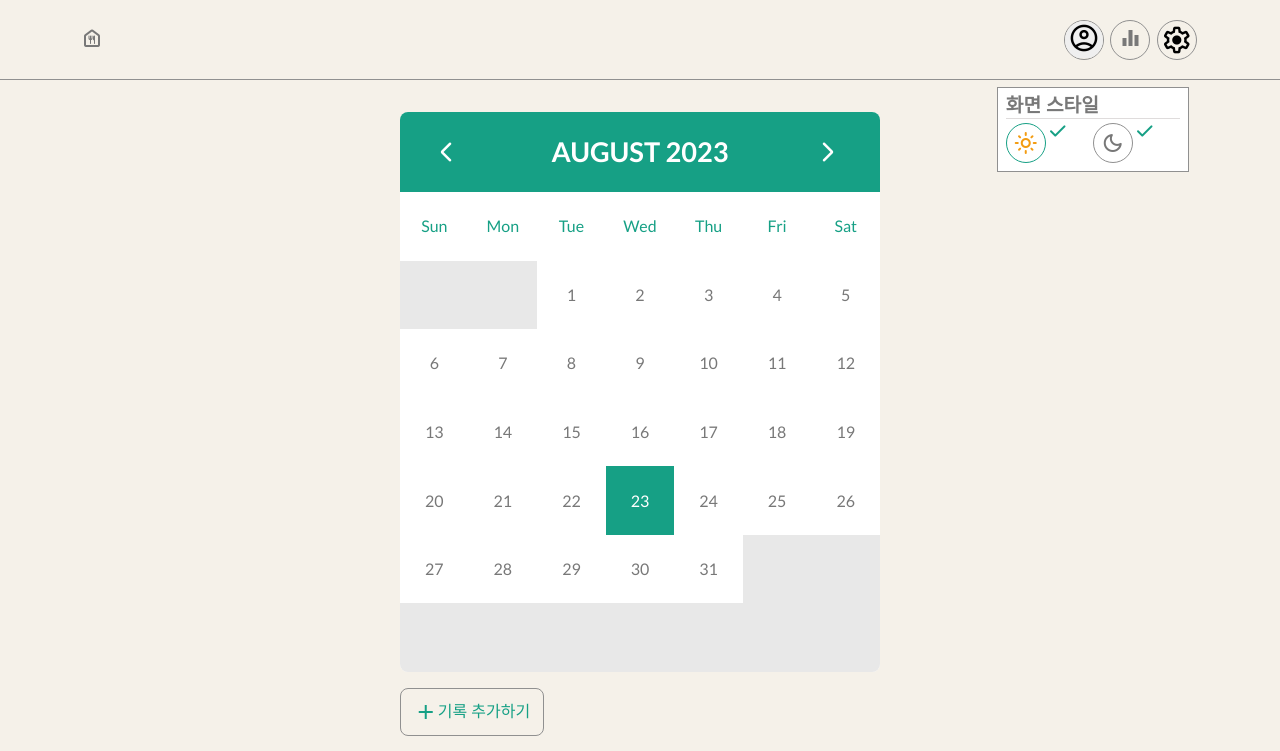
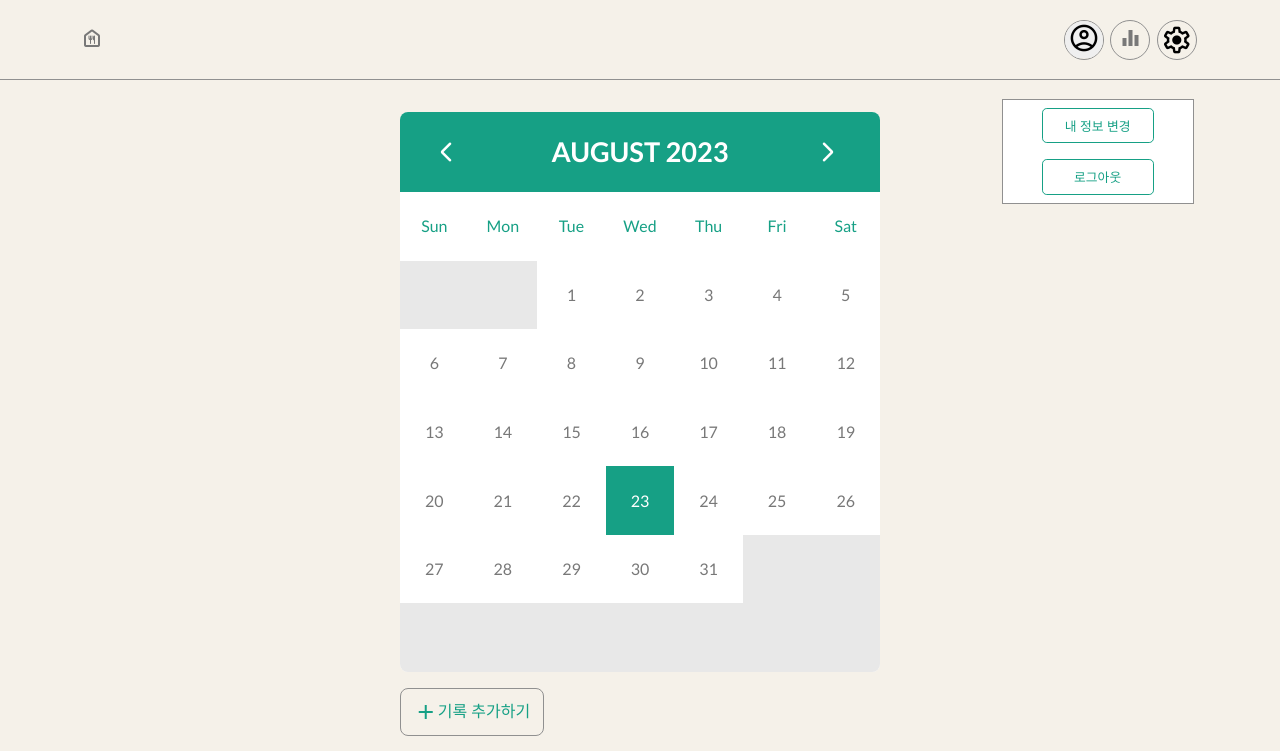
Before and after one commit to Galaxy-104/project1_WebService, a website: page Front-end/html/records/home.html in a window 1280 px wide. Both pictures are taken after a click on the button "account_circle". Shown: the top 751 px of the page. Drawn offline with nearby package versions, Linux system fonts and the light colour scheme.

Commit message:
nav 계정, 모드 설정 클릭이벤트 추가

```diff
--- a/Front-end/CSS/nav.css
+++ b/Front-end/CSS/nav.css
@@ -68,6 +68,9 @@ nav div.set-account{
     align-items: center;
     background: #fff;
 }
+nav div.set-account.active{
+    display: flex;
+}
 nav div.set-account > div{
     margin: .5rem;
     width: 7rem;
@@ -125,14 +128,18 @@ nav .set-btn button span{
 }
 /* 설정 창 */
 nav .setting{
-    display: block;
+    display: none;
+    flex-direction: column;
     position: absolute;
-    bottom: -7rem;
+    bottom: -8rem;
     right: .5rem;
     border: 1px solid #909090;
     width: 12rem;
     padding: .5rem;
     background-color: #fff;
+}
+nav .setting.active{
+    display: flex;
 }
 /* 모드 설정 */
 nav .setting .mode{
@@ -142,8 +149,8 @@ nav .setting .mode{
 nav .setting .mode h3{
     grid-column: 1 / 3;
     font-size: 1.2rem;
-    padding-bottom: .2rem;
-    margin-bottom: .2rem;
+    padding-bottom: .5rem;
+    margin-bottom: .5rem;
     border-bottom: 1px solid rgb(223, 220, 220);
 }
 nav .setting .mode > div{
@@ -155,17 +162,19 @@ nav .setting .mode > div{
     display: flex;
     justify-content: center;
     align-items: center;
+    position: relative;
+    margin: 0 1rem;
 }
-nav .setting .mode > div span{
-    position: relative;
-}
-nav .setting .mode > div span span{
+nav .setting .mode > div span:nth-child(2){
     position: absolute;
-    top: -.75rem;
-    right: -2rem;
+    top: -.5rem;
+    right: -1.5rem;
     color: var(--primary-color);
 }
 nav .setting .mode > div.active{
     border-color: var(--primary-color);
     color: var(--yellow-1);
 }
+nav .setting .mode div.dark-mode span:nth-child(2){
+    display: none;
+}
--- a/Front-end/JavaScript/nav.js
+++ b/Front-end/JavaScript/nav.js
@@ -1 +1,44 @@
 const nav = document.querySelector('nav')
+const logo = nav.querySelector('div.logo')
+const btns = nav.querySelector('div.btns')
+const account = nav.querySelector('div.account button')
+const accountWindow = nav.querySelector('div.set-account')
+const setting = nav.querySelector('div.set-btn button')
+const settingWindow = nav.querySelector('div.setting')
+const mode = settingWindow.querySelector('div.mode')
+const lightMode = mode.querySelector('div.light-mode')
+const darkMode = mode.querySelector('div.dark-mode')
+const lightModeCheck = lightMode.querySelector('span:nth-child(2)')
+const darkModeCheck = darkMode.querySelector('span:nth-child(2')
+
+
+btns.addEventListener('click', function(e){
+    if(e.target.parentNode === account){
+        accountWindow.classList.toggle('active')
+        settingWindow.classList.remove('active')
+    }else if(e.target.parentNode === setting){
+        settingWindow.classList.toggle('active')
+        accountWindow.classList.remove('active')
+    }
+
+    if(e.target.parentNode.className === 'alter-account'){
+        location.assign('http://127.0.0.1:5501/Front-end/html/users/account.html')
+    }else if(e.target.parentNode.className === 'logout'){
+        console.log('로그아웃')
+    }
+
+    if(e.target === lightMode || e.target.parentNode === lightMode){
+        console.log('일반모드', lightMode)
+        lightMode.classList.add('active')
+        darkMode.classList.remove('active')
+        lightModeCheck.style.display = 'block'
+        darkModeCheck.style.display = 'none'
+    }else if(e.target === darkMode || e.target.parentNode === darkMode){
+        console.log('다크모드')
+        lightMode.classList.remove('active')
+        darkMode.classList.add('active')
+        darkModeCheck.style.display = 'block'
+        lightModeCheck.style.display = 'none'
+    }
+
+})
--- a/Front-end/html/records/home.html
+++ b/Front-end/html/records/home.html
@@ -66,18 +66,19 @@
                         <div class="light-mode active">
                             <span class="material-symbols-rounded">
                                 light_mode
-                                <span class="material-symbols-rounded">
-                                    check
-                                </span>
+
                             </span>
-
+                            <span class="material-symbols-rounded">
+                                check
+                            </span>
                         </div>
                         <div class="dark-mode">
                             <span class="material-symbols-rounded">
                                 dark_mode
-                                <span class="material-symbols-rounded">
-                                    check
-                                </span>
+
+                            </span>
+                            <span class="material-symbols-rounded">
+                                check
                             </span>
                         </div>
                     </div>
```
